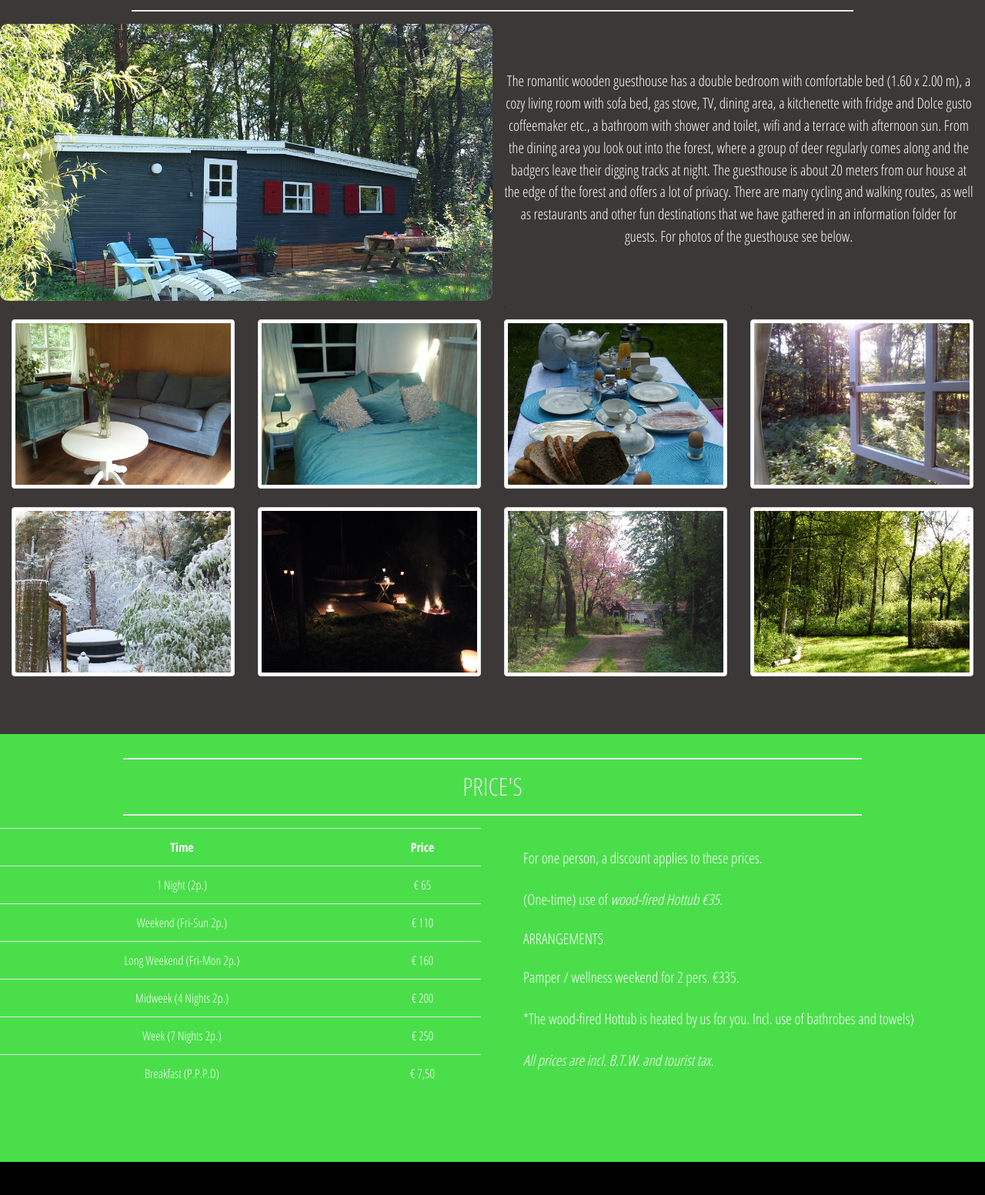
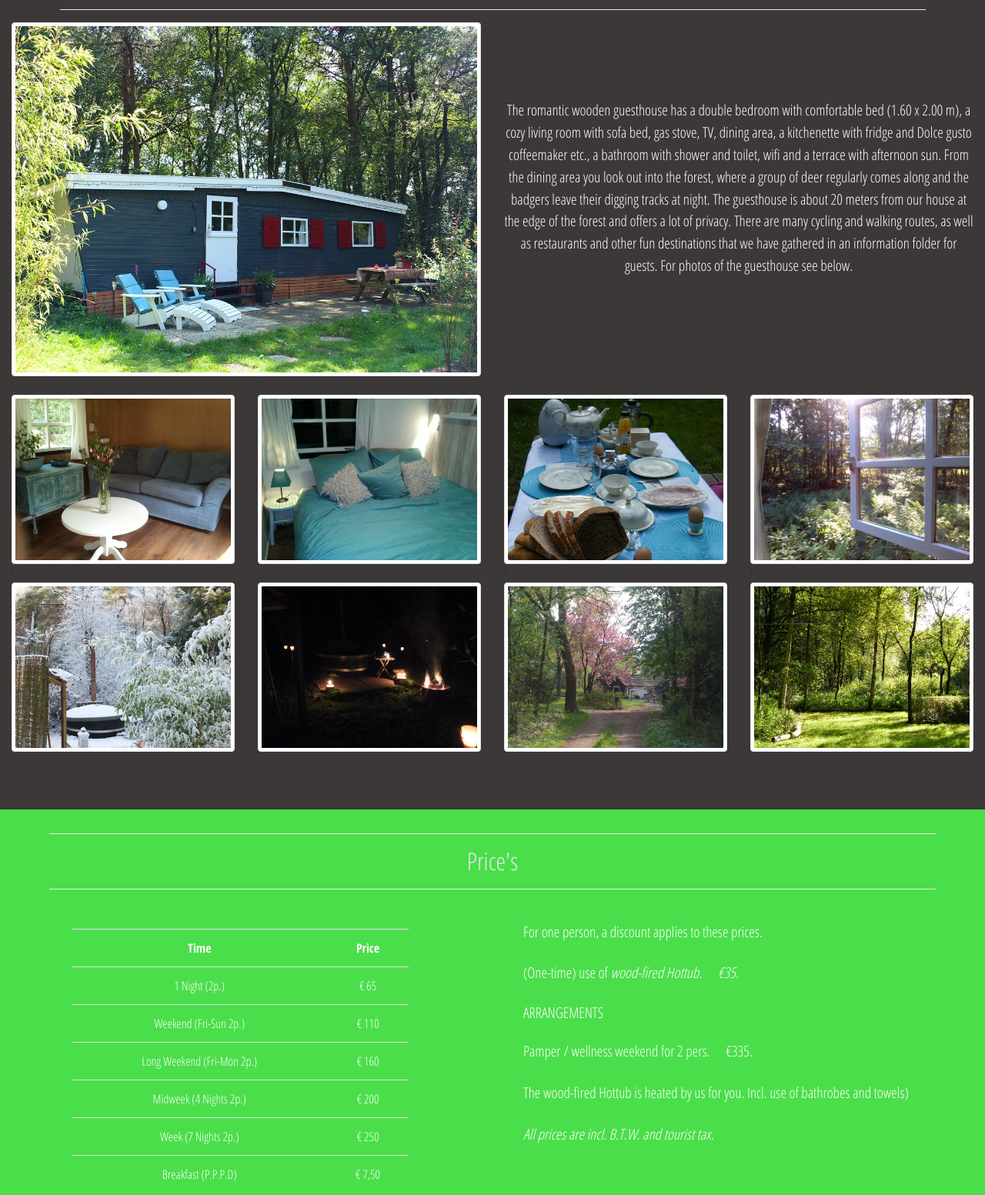
Before and after one commit to Code-Institute-Submissions/milestoneproject1-3, a plain HTML site: page index.html in a window 1280 px wide. Shown: the part 890-2443 px from the top of the page at 77% size. Before the commit the page ends 2400 px from the top, so only its background shows below. Drawn offline with nearby package versions, Linux system fonts and the light colour scheme.

Commit message:
fixed align issue table & update deviders

```diff
--- a/assets/css/main.css
+++ b/assets/css/main.css
@@ -47,6 +47,13 @@ body {
     background-color: #e8e8e8;
     width: 75%;
     height: 2px;
+    border: 0;
+}
+
+.devider-long {
+    background-color: #e8e8e8;
+    width: 90%;
+    height: 1px;
     border: 0;
 }
 
@@ -121,21 +128,13 @@ body {
 /*-----------------------------------------------------GuestHouse-*/
 
 .guesthouse {
-    background: url("../images/guesthouse.jpg");
-    background-position: center;
-    background-repeat: no-repeat;
-    background-size: cover;
-    transition: all .5s ease-in-out;
-    -moz-transition: all .5s ease-in-out;
-    -webkit-transition: all .5s ease-in-out;
     border-radius: 10px;
-    min-height: 360px;
 }
 
 .guest {
     color: #ffffff;
     font-size: 1.2em;
-    padding-top: 60px;
+    margin-top: 100px;
 }
 
 /*-----------------------------------------------------Prices-*/
@@ -150,3 +149,9 @@ body {
 .table td, .table th {
     color: #ffffff;
 }
+
+.table {
+    width: 70%;
+    margin: auto;
+    margin-top: 35px;
+}
--- a/index.html
+++ b/index.html
@@ -65,13 +65,14 @@
         <section id="guesthouse">
             <div class="row">
                 <div class="col-12 heading">
-                    <hr class="devider">
+                    <hr class="devider-long">
                     <h2 class="uppercase">Romantic Guest House</h2>
-                    <hr class="devider">
+                    <hr class="devider-long">
                 </div>
             </div>
             <div class="row">
                 <div class="col-xs-12 col-md-6 guesthouse">
+                    <img class="img-fluid img-thumbnail" src="assets/images/guesthouse.jpg" alt="Guest House">
                 </div>
                 <div class="col-xs-12 col-md-6 text-center">
                     <p class="guest">
@@ -117,14 +118,14 @@
         <section id="prices">
             <div class="row">
                 <div class="col-12 heading">
-                    <hr class="devider">
-                    <h2 class="uppercase">Price's</h2>
-                    <hr class="devider">
+                    <hr class="devider-long">
+                    <h2 class="uppecase">Price's</h2>
+                    <hr class="devider-long">
                 </div>
             </div>
             <div class="row">
-                <div class="col-xs-12 col-md-6">
-                    <table class="table text-center">
+                <div class="col-xs-12 col-md-6 text-center">
+                    <table class="table">
                         <tr>
                             <th>Time</th>
                             <th>Price</th>
@@ -157,10 +158,10 @@
                 </div>
                 <div class="col-xs-12 col-md-6">
                     <p>For one person, a discount applies to these prices.</p>
-                    <p>(One-time) use of <em>wood-fired Hottub     €35. </em></p>
+                    <p>(One-time) use of <em>wood-fired Hottub. &nbsp; &nbsp; €35. </em></p>
                     <h4 class="uppercase">arrangements</h4>
-                    <p>Pamper / wellness weekend for 2 pers.    €335.</p>
-                    <p>*The wood-fired Hottub is heated by us for you. Incl. use of bathrobes and towels)</p>
+                    <p>Pamper / wellness weekend for 2 pers. &nbsp; &nbsp; €335.</p>
+                    <p>The wood-fired Hottub is heated by us for you. Incl. use of bathrobes and towels)</p>
                     <p><em>All prices are incl. B.T.W. and tourist tax.</em></p>
                 </div>
             </div>
```
